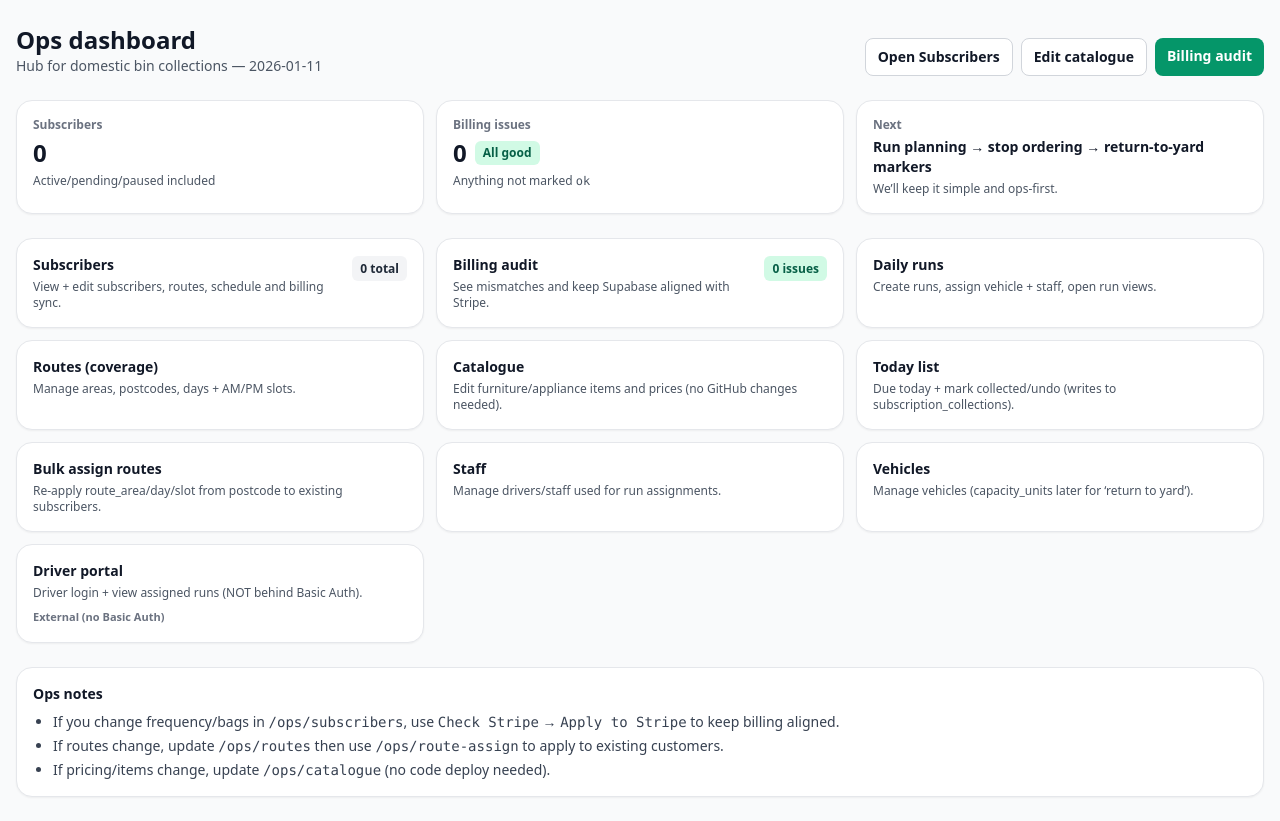
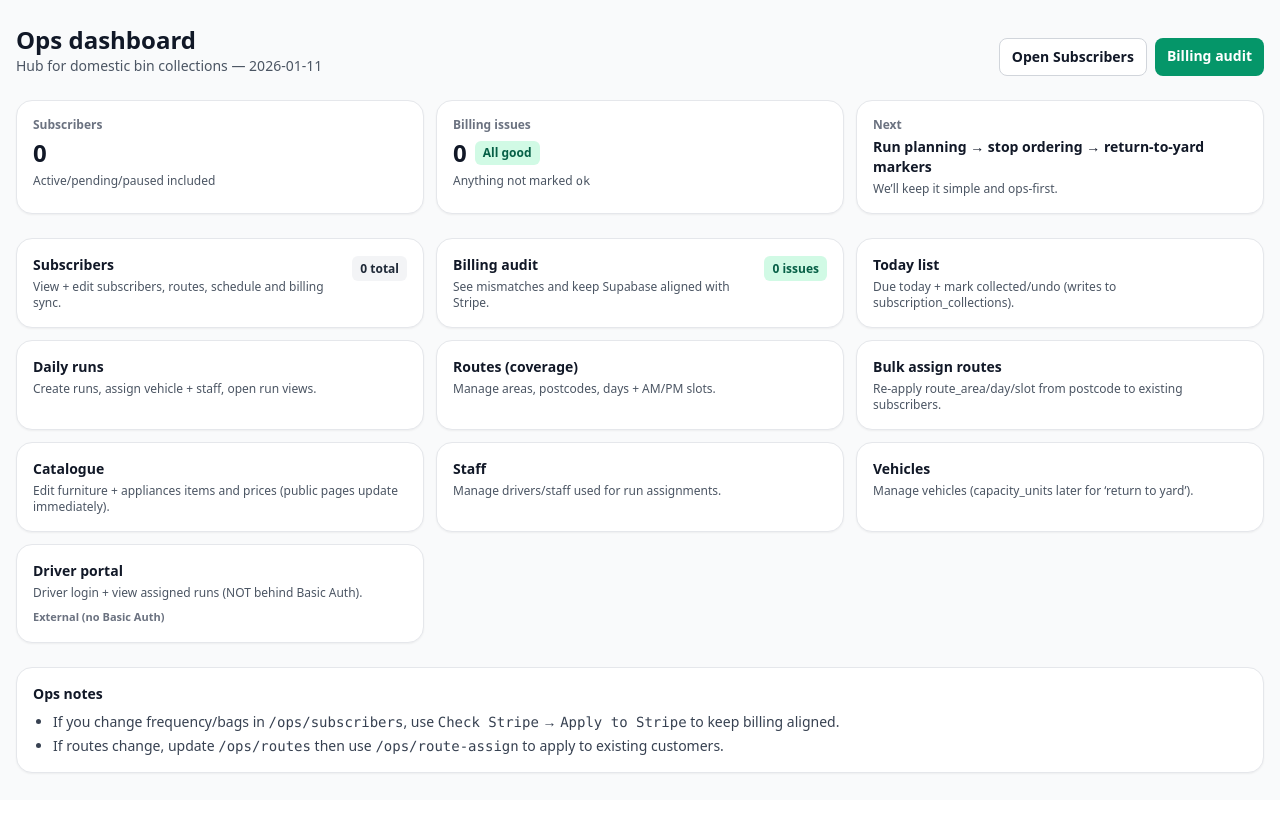
Before and after one commit to othomas555/arocwaste, a Next.js app: page /ops/dashboard in a window 1280 px wide. After the commit the page ends 800 px from the top, so only its background shows below. Built offline with nearby package versions, Linux system fonts and the light colour scheme; no server answers.

Commit message:
Update dashboard.js

```diff
--- a/pages/ops/dashboard.js
+++ b/pages/ops/dashboard.js
@@ -49,6 +49,11 @@ export default function OpsDashboard({
       ),
     },
     {
+      title: "Today list",
+      desc: "Due today + mark collected/undo (writes to subscription_collections).",
+      href: "/ops/today",
+    },
+    {
       title: "Daily runs",
       desc: "Create runs, assign vehicle + staff, open run views.",
       href: "/ops/daily-runs",
@@ -59,20 +64,18 @@ export default function OpsDashboard({
       href: "/ops/routes",
     },
     {
-      title: "Catalogue",
-      desc: "Edit furniture/appliance items and prices (no GitHub changes needed).",
-      href: "/ops/catalogue",
-    },
-    {
-      title: "Today list",
-      desc: "Due today + mark collected/undo (writes to subscription_collections).",
-      href: "/ops/today",
-    },
-    {
       title: "Bulk assign routes",
       desc: "Re-apply route_area/day/slot from postcode to existing subscribers.",
       href: "/ops/route-assign",
     },
+
+    // ✅ NEW: catalogue editor
+    {
+      title: "Catalogue",
+      desc: "Edit furniture + appliances items and prices (public pages update immediately).",
+      href: "/ops/catalogue",
+    },
+
     {
       title: "Staff",
       desc: "Manage drivers/staff used for run assignments.",
@@ -109,14 +112,6 @@ export default function OpsDashboard({
             >
               Open Subscribers
             </Link>
-
-            <Link
-              href="/ops/catalogue"
-              className="rounded-lg border border-gray-300 bg-white px-3 py-2 text-sm font-semibold text-gray-900 hover:bg-gray-50"
-            >
-              Edit catalogue
-            </Link>
-
             <Link
               href="/ops/billing"
               className={classNames(
@@ -205,9 +200,6 @@ export default function OpsDashboard({
               If routes change, update <span className="font-mono">/ops/routes</span> then use{" "}
               <span className="font-mono">/ops/route-assign</span> to apply to existing customers.
             </li>
-            <li>
-              If pricing/items change, update <span className="font-mono">/ops/catalogue</span> (no code deploy needed).
-            </li>
           </ul>
         </div>
       </div>
```
